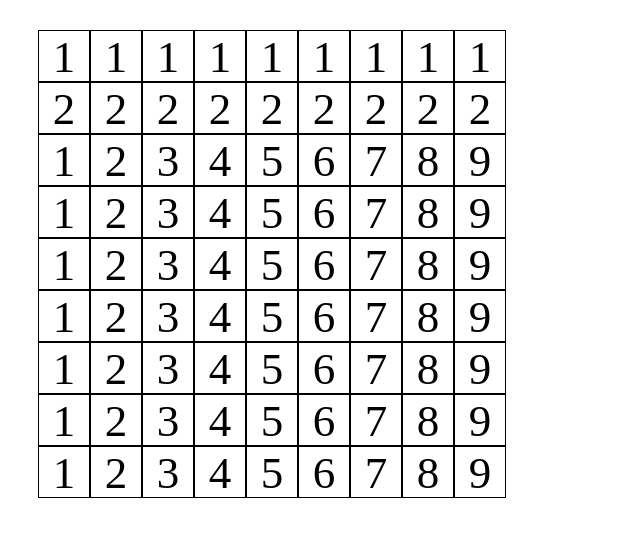
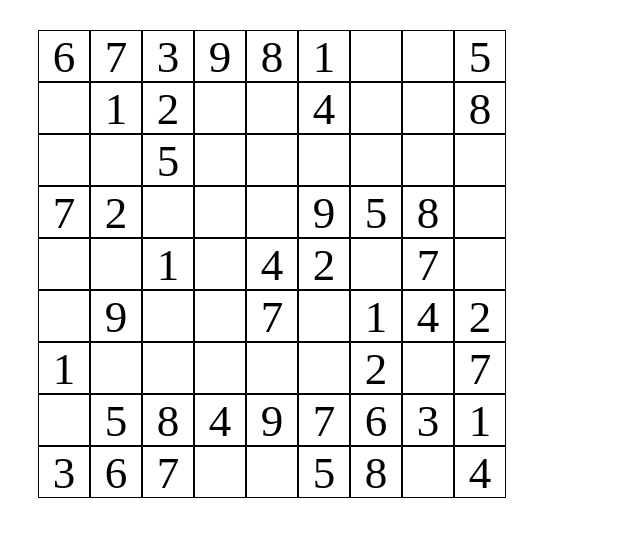
Before and after one commit to seba0205/sudoku, a React (Vite) app: page / in a window 1280 px wide. Shown: the top 536 px of the page, without its empty margins (0-640 px from the left). Built offline with nearby package versions, Linux system fonts and the light colour scheme.

Commit message:
implemented pseudo-generation

```diff
--- a/src/App.jsx
+++ b/src/App.jsx
@@ -2,11 +2,12 @@ import { useState } from "react";
 import reactLogo from "./assets/react.svg";
 import viteLogo from "/vite.svg";
 import Grid from "./Grid.jsx";
+import puzzle from "./SudokuGenerator.js";
 
 function App() {
   //TODO: Add a method for generating sudoku puzzles + checking for conflicts
   const test = [
-    [1, 1, 1, 1, 1, 1, 1, 1, 1],
+    [4, 3, 5, 6, 1, 1, 1, 1, 1],
     [2, 2, 2, 2, 2, 2, 2, 2, 2],
     [1, 2, 3, 4, 5, 6, 7, 8, 9],
     [1, 2, 3, 4, 5, 6, 7, 8, 9],
@@ -16,7 +17,10 @@ function App() {
     [1, 2, 3, 4, 5, 6, 7, 8, 9],
     [1, 2, 3, 4, 5, 6, 7, 8, 9],
   ];
-  return <Grid array={test} />;
+
+  const test2 = puzzle();
+
+  return <Grid array={test2} difficulty={50} />;
 }
 
 export default App;
--- a/src/Cell.jsx
+++ b/src/Cell.jsx
@@ -23,7 +23,7 @@ const Cell = ({ trueValue, mutable = true, row, col }) => {
       ? 5
       : 3 <= row && row < 6 && 6 <= col && col < 9
       ? 6
-      : 3 <= row && row < 6 && col < 3
+      : 6 <= row && row < 9 && col < 3
       ? 7
       : 6 <= row && row < 9 && 3 <= col && col < 6
       ? 8
@@ -31,7 +31,6 @@ const Cell = ({ trueValue, mutable = true, row, col }) => {
       ? 9
       : 0;
 
-  console.log("testcell");
   const handleOnClick = () => {
     if (mutable) {
       if (value == 9) {
--- a/src/Grid.jsx
+++ b/src/Grid.jsx
@@ -1,11 +1,9 @@
 /**A grid is a collection of cells */
 import Cell from "./Cell.jsx";
 
-const Grid = ({ array }) => {
+const Grid = ({ array, difficulty }) => {
   //build a sudoku grid from an array of numbers
   //cell blocks are : [x < 3 && y < 3] [3 < x < 6 && y < 3] [6 < x < 9 && y < 3] ...... etc TODO: figure out a way to represent this neatly
-  //TODO: pass difficulty into Grid from App
-  const difficulty = 100;
 
   console.log("testgrid");
   const result = array.map((row, i) =>
--- /dev/null
+++ b/src/SudokuGenerator.js
@@ -0,0 +1,57 @@
+function puzzle() {
+  //a seed sudoku that I took from online somewhere
+  const seed = [
+    [9, 5, 6, 1, 4, 2, 7, 3, 8],
+    [1, 2, 3, 5, 8, 7, 6, 9, 4],
+    [7, 4, 8, 3, 6, 9, 5, 2, 1],
+    [5, 3, 7, 9, 2, 1, 8, 4, 6],
+    [4, 6, 2, 8, 7, 3, 1, 5, 9],
+    [8, 1, 9, 4, 5, 6, 2, 7, 3],
+    [2, 1, 7, 6, 9, 4, 3, 8, 5],
+    [3, 8, 4, 7, 1, 5, 9, 6, 2],
+    [6, 9, 5, 2, 3, 8, 4, 1, 7],
+  ];
+  //standard mapping of letters to numbers
+  let original = new Map([
+    ["a", 1],
+    ["b", 2],
+    ["c", 3],
+    ["d", 4],
+    ["e", 5],
+    ["f", 6],
+    ["g", 7],
+    ["h", 8],
+    ["i", 9],
+  ]);
+
+  //shuffling an array of letters randomly
+  let change = ["a", "b", "c", "d", "e", "f", "g", "h", "i"].sort(
+    (a, b) => 0.5 - Math.random()
+  );
+
+  //going through the seed array and changing each number to a corresponding letter
+  //will end up with an array of tokens that represent a sudoku puzzle
+  //i can then change these back to numbers using the non-shuffled map to get an almost-random sudoku
+  //users will not notice
+
+  let reference = new Map();
+  const temp = seed.map((row, i) =>
+    row.map((num, j) => {
+      if (reference.get(num)) {
+        return reference.get(num);
+      } else {
+        reference.set(num, change[num - 1]);
+        return change[num - 1];
+      }
+    })
+  );
+  //changing back from tokens to numbers
+  const result = temp.map((row, i) =>
+    row.map((val, j) => {
+      return original.get(val);
+    })
+  );
+  return result;
+}
+
+export default puzzle;
--- a/src/index.css
+++ b/src/index.css
@@ -14,6 +14,7 @@
 .mutable {
   color: #2d6996;
 }
+
 .grid {
   user-select: none;
   margin: 30px;
```
